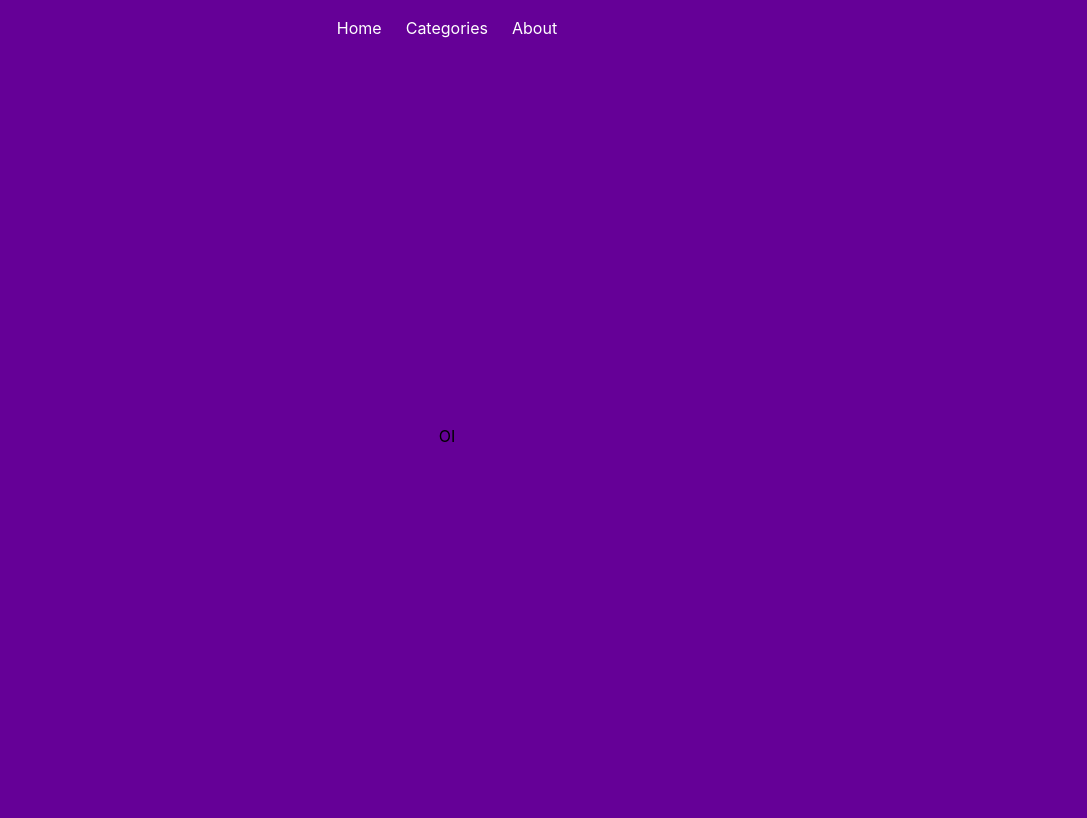
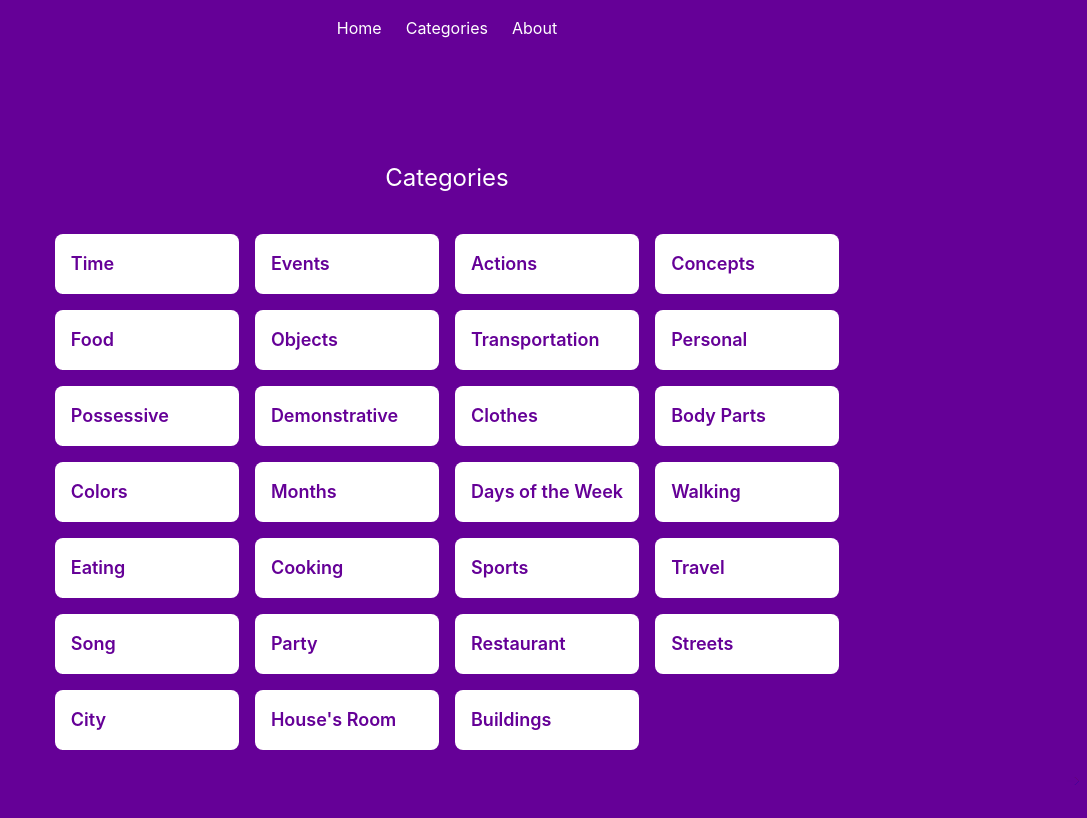
Before and after one commit to viniavena/portuflash, a Next.js app: page /categories in a window 1280 px wide. Shown: the top 818 px of the page, without its empty margins (193-1280 px from the left). Built offline with nearby package versions, Linux system fonts and the light colour scheme.

Commit message:
encapsulando a home

```diff
--- a/components/Flashcards/FlashcardBack.js
+++ b/components/Flashcards/FlashcardBack.js
@@ -26,7 +26,7 @@ const FlashcardBack = ({
 
   return (
     <div
-      className={`max-w-md mx-auto p-8 bg-white border rounded-lg shadow-lg flex flex-col justify-between items-center space-y-8 text-${fontColorClass}`}
+      className={`max-w-md mx-auto p-8 bg-white border rounded-lg shadow-lg flex flex-col justify-between items-center space-y-8 text-gray-700`}
     >
       <h2 className={`text-2xl mb-2 font-bold`}>{resultText}</h2>
       {result === 'right' ? (
--- /dev/null
+++ b/components/Flashcards/FlashcardDeck.js
@@ -0,0 +1,103 @@
+import react, { useState } from 'react';
+import FlashcardBack from './FlashcardBack';
+import FlashcardFront from './FlashcardFront';
+import LoadingSpinner from '../LoadingSpinner';
+
+const FlashcardDeck = ({
+  flashcard,
+  result,
+  setResult,
+  showBack,
+  setShowBack,
+  handleNewWord,
+}) => {
+  const [resultText, setResultText] = useState('');
+  const [userAnswer, setUserAnswer] = useState('');
+
+  const rightAnswer = [
+    'Correto, parabéns!',
+    'Well done!',
+    'You rock!',
+    'Você acertou!',
+    'Perfeito!',
+    'Exato!',
+  ];
+  const partialRightAnswer = [
+    'Quase lá!',
+    'Foi por pouco!',
+    'Almost right!',
+    'Só faltou um detalhe...',
+    'Quase isso!',
+    'Almost right!',
+  ];
+  const wrongAnswer = [
+    "Hmm it's wrong! Try again",
+    'Não está certo, mas na próxima você acerta',
+    'Eu acredito que você consegue na próxima',
+    'Não foi dessa vez, mas continue tentando',
+  ];
+
+  const handleCheck = (userInput, flashcardAnswer) => {
+    const answer = flashcardAnswer.toLowerCase();
+    const userAnswer = userInput.toLowerCase();
+    setUserAnswer(userAnswer);
+
+    if (userAnswer === answer) {
+      setResultText(
+        rightAnswer[Math.floor(Math.random() * rightAnswer.length)]
+      );
+      setResult('right');
+    } else {
+      const halfLength = Math.ceil(answer.length / 2);
+      const commonLetters = Array.from(answer).filter(letter =>
+        userAnswer.includes(letter)
+      ).length;
+      if (commonLetters > halfLength) {
+        setResult('almost');
+        setResultText(
+          partialRightAnswer[
+            Math.floor(Math.random() * partialRightAnswer.length)
+          ]
+        );
+      } else {
+        setResult('wrong');
+        setResultText(
+          wrongAnswer[Math.floor(Math.random() * wrongAnswer.length)]
+        );
+      }
+    }
+    setShowBack(true);
+  };
+
+  return (
+    <div className="text-center">
+      <h1 className="text-4xl font-bold mb-2">Hora do Português</h1>
+      <h2 className="text-2xl mb-10 font-bold">Portuguese Time</h2>
+      <div className="max-w-full px-4 sm:max-w-md mx-auto sm:mx-4">
+        {flashcard ? (
+          showBack ? (
+            <FlashcardBack
+              example={flashcard.example_portuguese}
+              answer={flashcard.portuguese}
+              result={result}
+              resultText={resultText}
+              onNewWord={handleNewWord}
+              userAnswer={userAnswer}
+            />
+          ) : (
+            <FlashcardFront
+              word={flashcard.english}
+              answer={flashcard.portuguese}
+              onCheck={handleCheck}
+              example={flashcard.example_english}
+            />
+          )
+        ) : (
+          <LoadingSpinner />
+        )}
+      </div>
+    </div>
+  );
+};
+
+export default FlashcardDeck;
--- /dev/null
+++ b/components/Footer.js
@@ -0,0 +1,15 @@
+const Footer = () => {
+  return (
+    <footer className="border-t text-white py-4 text-center">
+      <div className="container mx-auto">
+        <p>
+          Feito com amor por{' '}
+          <strong>
+            <a href="https://github.com/viniavena">Vini Avena</a>
+          </strong>
+        </p>
+      </div>
+    </footer>
+  );
+};
+export default Footer;
--- a/components/Header.js
+++ b/components/Header.js
@@ -2,23 +2,23 @@ import Link from 'next/link';
 
 const Header = () => {
   return (
-    <header className=" text-white p-4">
+    <header className="text-white p-4">
       <nav className="container mx-auto flex justify-center items-center">
         <ul className="flex space-x-6">
           <li>
-            <a href="/" className="hover:text-gray-300">
-              Home
-            </a>
+            <Link href="/">
+              <p className="hover:text-gray-300">Home</p>
+            </Link>
           </li>
           <li>
-            <a href="/categories" className="hover:text-gray-300">
-              Categories
-            </a>
+            <Link href="/categories">
+              <p className="hover:text-gray-300">Categories</p>
+            </Link>
           </li>
           <li>
-            <a href="/about" className="hover:text-gray-300">
-              About
-            </a>
+            <Link href="/about">
+              <p className="hover:text-gray-300">About</p>
+            </Link>
           </li>
         </ul>
       </nav>
--- /dev/null
+++ b/pages/api/categories.js
@@ -0,0 +1,8 @@
+import categoriesData from '../../data/flashcards.json';
+
+export default function handler(req, res) {
+  const allCategories = categoriesData.map(item => item.tags);
+  const uniqueCategories = [...new Set(allCategories)];
+
+  res.status(200).json(uniqueCategories);
+}
--- /dev/null
+++ b/pages/api/flashcardsByCategory.js
@@ -0,0 +1,14 @@
+import flashcardsData from '../../data/flashcards.json';
+
+export default function handler(req, res) {
+  const { category } = req.query;
+
+  if (category) {
+    const filteredFlashcards = flashcardsData.filter(flashcard =>
+      flashcard.tags.includes(category)
+    );
+    res.status(200).json(filteredFlashcards);
+  } else {
+    res.status(400).json({ error: 'Category parameter is required.' });
+  }
+}
--- a/pages/categories.js
+++ b/pages/categories.js
@@ -1,15 +1,58 @@
-import React from 'react';
+import React, { useEffect, useState } from 'react';
 import Header from '../components/Header';
+import Link from 'next/link';
+import LoadingSpinner from '../components/LoadingSpinner';
 
-export default function Categories() {
+const Categories = () => {
+  const [categories, setCategories] = useState([]);
+
+  useEffect(() => {
+    fetch('/api/categories')
+      .then(response => response.json())
+      .then(data => setCategories(data))
+      .catch(error => console.error('Error fetching categories:', error));
+  }, []);
+
   return (
     <div className="bg-custom-purple">
       <Header />
-      <main className="min-h-screen flex justify-center items-center  p-10">
-        <div className="max-w-screen-sm mx-auto">
-          <p className="mb-10"> OI </p>
+      <main className="min-h-screen flex justify-center items-center p-10">
+        <div className="max-w-screen-lg mx-auto">
+          {categories ? (
+            <>
+              {' '}
+              <h2 className="mb-10 text-white text-center text-2xl">
+                Categories
+              </h2>
+              <ul className="grid grid-cols-1 md:grid-cols-2 lg:grid-cols-4 gap-4">
+                {categories.map((category, index) => (
+                  <li key={index}>
+                    <Link
+                      href={{
+                        pathname: '/categories',
+                        query: { category: category },
+                      }}
+                    >
+                      <div className="block p-4 bg-white hover:bg-gray-100 rounded-lg transition duration-300 text-custom-purple">
+                        <span className="text-lg font-semibold break-words">
+                          {category}
+                        </span>
+                        <span className="absolute bottom-0 right-0 mb-2 mr-2">
+                          ➞
+                        </span>
+                      </div>
+                    </Link>
+                  </li>
+                ))}
+              </ul>
+            </>
+          ) : (
+            <LoadingSpinner />
+          )}
         </div>
       </main>
     </div>
   );
-}
+};
+
+export default Categories;
--- a/pages/index.js
+++ b/pages/index.js
@@ -1,39 +1,15 @@
 import Head from 'next/head';
-import FlashcardFront from '../components/Flashcards/FlashcardFront';
-import FlashcardBack from '../components/Flashcards/FlashcardBack';
-import LoadingSpinner from '../components/LoadingSpinner';
 import Header from '../components/Header';
+import Footer from '../components/Footer';
 import { useState, useEffect } from 'react';
+
+import FlashcardDeck from '../components/Flashcards/FlashcardDeck';
 
 export default function Home() {
   const [showBack, setShowBack] = useState(false);
   const [result, setResult] = useState('');
-  const [resultText, setResultText] = useState('');
   const [userAnswer, setUserAnswer] = useState('');
   const [flashcard, setFlashcard] = useState(null);
-
-  const rightAnswer = [
-    'Correto, parabéns!',
-    'Well done!',
-    'You rock!',
-    'Você acertou!',
-    'Perfeito!',
-    'Exato!',
-  ];
-  const partialRightAnswer = [
-    'Quase lá!',
-    'Foi por pouco!',
-    'Almost right!',
-    'Só faltou um detalhe...',
-    'Quase isso!',
-    'Almost right!',
-  ];
-  const wrongAnswer = [
-    "Hmm it's wrong! Try again",
-    'Não está certo, mas na próxima você acerta',
-    'Eu acredito que você consegue na próxima',
-    'Não foi dessa vez, mas continue tentando',
-  ];
 
   const getBackgroundColor = () => {
     if (showBack) {
@@ -50,38 +26,6 @@ export default function Home() {
     } else {
       return 'bg-custom-purple';
     }
-  };
-
-  const handleCheck = (userInput, flashcardAnswer) => {
-    const answer = flashcardAnswer.toLowerCase();
-    const userAnswer = userInput.toLowerCase();
-    setUserAnswer(userAnswer);
-
-    if (userAnswer === answer) {
-      setResultText(
-        rightAnswer[Math.floor(Math.random() * rightAnswer.length)]
-      );
-      setResult('right');
-    } else {
-      const halfLength = Math.ceil(answer.length / 2);
-      const commonLetters = Array.from(answer).filter(letter =>
-        userAnswer.includes(letter)
-      ).length;
-      if (commonLetters > halfLength) {
-        setResult('almost');
-        setResultText(
-          partialRightAnswer[
-            Math.floor(Math.random() * partialRightAnswer.length)
-          ]
-        );
-      } else {
-        setResult('wrong');
-        setResultText(
-          wrongAnswer[Math.floor(Math.random() * wrongAnswer.length)]
-        );
-      }
-    }
-    setShowBack(true);
   };
 
   const handleNewWord = async () => {
@@ -102,44 +46,16 @@ export default function Home() {
     <div className={`${getBackgroundColor()}`}>
       <Header />
       <main className="min-h-screen flex justify-center pt-10">
-        <div className="text-center">
-          <h1 className="text-4xl font-bold mb-2">Hora do Português</h1>
-          <h2 className="text-2xl mb-10 font-bold">Portuguese Time</h2>
-          <div className="max-w-full px-4 sm:max-w-md mx-auto sm:mx-4">
-            {flashcard ? (
-              showBack ? (
-                <FlashcardBack
-                  example={flashcard.example_portuguese}
-                  answer={flashcard.portuguese}
-                  result={result}
-                  resultText={resultText}
-                  onNewWord={handleNewWord}
-                  userAnswer={userAnswer}
-                />
-              ) : (
-                <FlashcardFront
-                  word={flashcard.english}
-                  answer={flashcard.portuguese}
-                  onCheck={handleCheck}
-                  example={flashcard.example_english}
-                />
-              )
-            ) : (
-              <LoadingSpinner />
-            )}
-          </div>
-        </div>
+        <FlashcardDeck
+          flashcard={flashcard}
+          result={result}
+          setResult={setResult}
+          showBack={showBack}
+          setShowBack={setShowBack}
+          handleNewWord={handleNewWord}
+        />
       </main>
-      <footer className="border-t text-white py-4 text-center">
-        <div className="container mx-auto">
-          <p>
-            Feito com amor por{' '}
-            <strong>
-              <a href="https://github.com/viniavena">Vini Avena</a>
-            </strong>
-          </p>
-        </div>
-      </footer>
+      <Footer />
     </div>
   );
 }
```
Also changed, not shown: pages/filteredByCategory.js (added).
